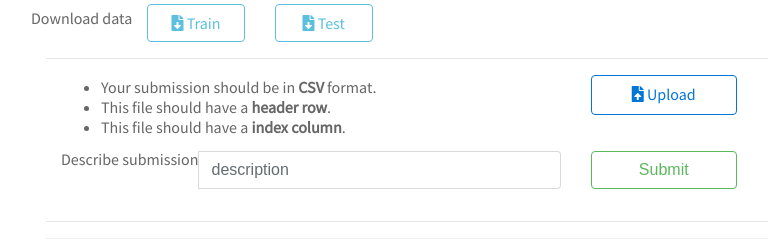
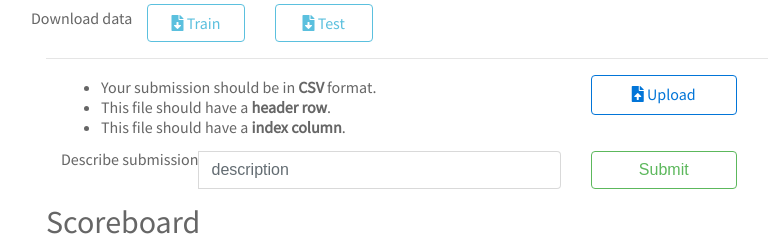
Before and after one commit to jiunbae/scoreboard, a Flask app: template app/templates/challenge.html in a window 1280 px wide. Shown: the part 161-409 px from the top of the page, without its empty margins (226-994 px from the left). Run offline with Flask 2, Linux system fonts and the light colour scheme; the template is opened without the code that fills it, so the values that code supplies are empty; parts of the project's set-up code (start-up, migrations or seed data) failed here and were passed over; some libraries are stand-ins or nearby versions.

Commit message:
Fix some texts

```diff
--- a/app/templates/challenge.html
+++ b/app/templates/challenge.html
@@ -55,6 +55,5 @@
       </div>
     </div>
   </form>
-  <hr>
   {% include "ranking.html" %}
 {% endblock %}
--- a/app/templates/ranking.html
+++ b/app/templates/ranking.html
@@ -1,3 +1,5 @@
+
+  <h2>Scoreboard</h2>
   <table id="ranks" class="table table-hover">
     <thead>
       <tr>
```
